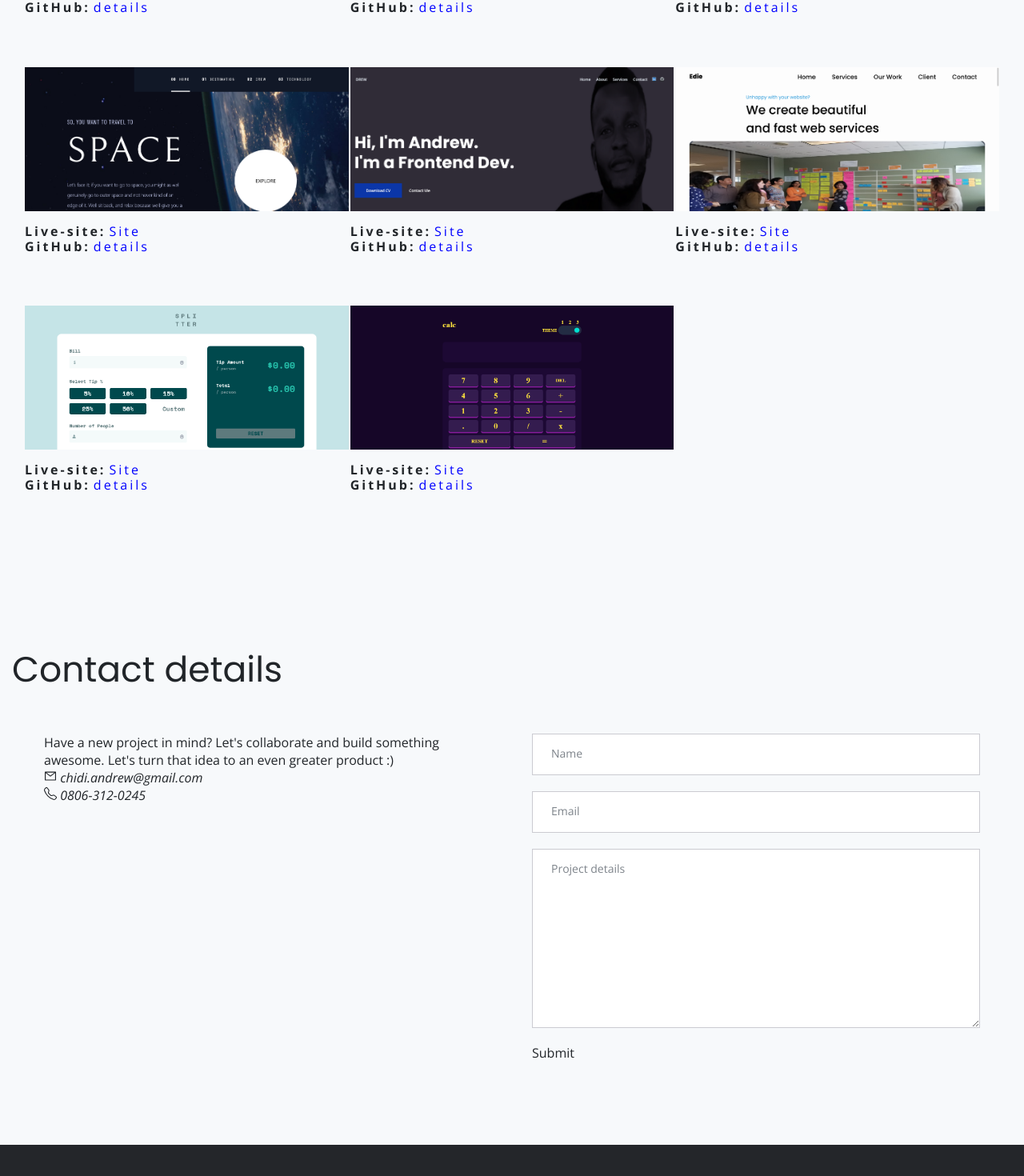
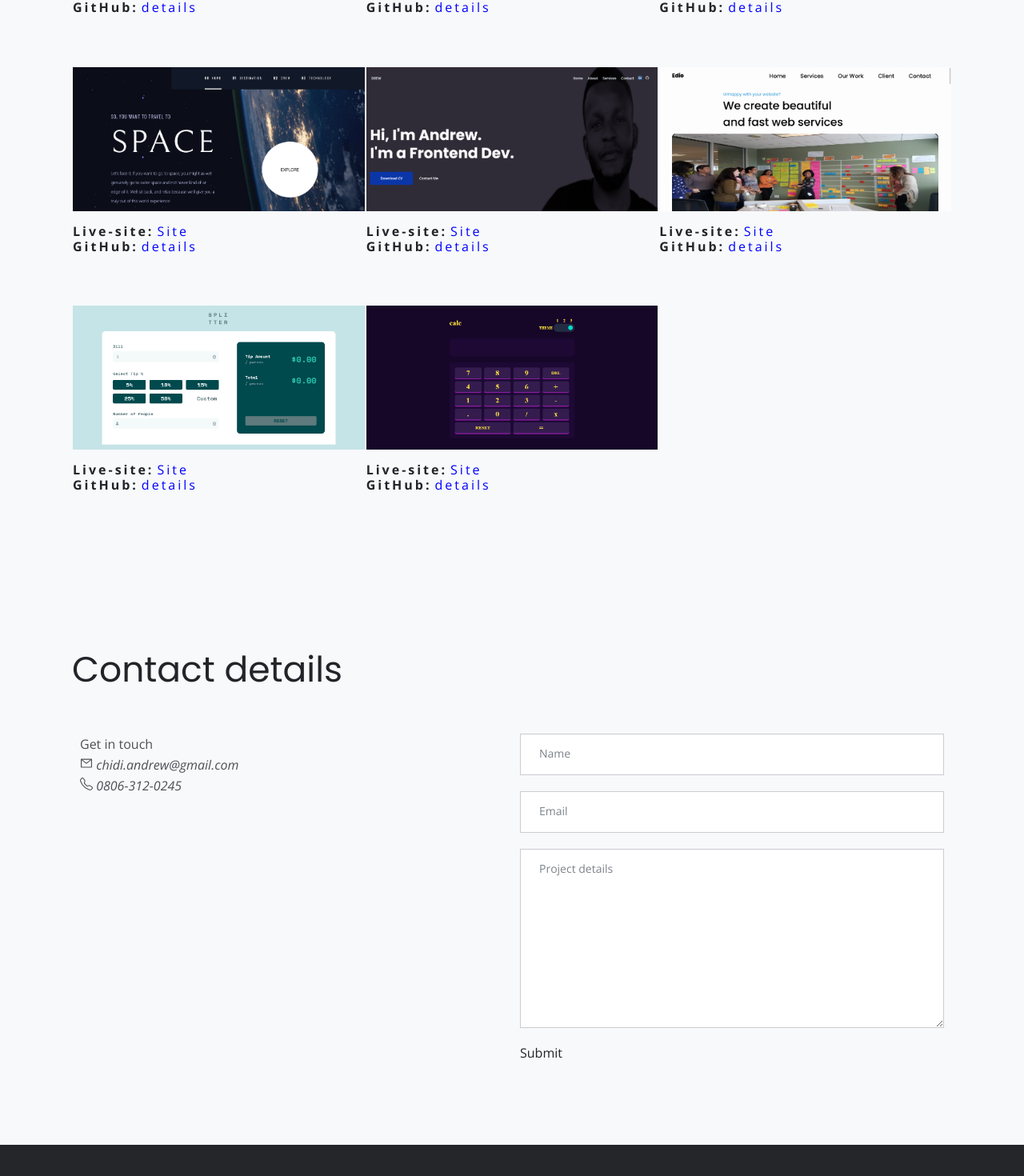
Before and after one commit to drew-chidi/portfolio, a React (Vite) app: page / in a window 1280 px wide. Shown: the part 2603-4073 px from the top of the page at 80% size. Built offline with nearby package versions, Linux system fonts and the light colour scheme.

Commit message:
refactor the contact section and portfolio section

```diff
--- a/src/components/Contact/Contact.module.css
+++ b/src/components/Contact/Contact.module.css
@@ -1,10 +1,4 @@
-.form_1 {
-  padding-top: 7.75rem;
-  padding-bottom: 7rem;
-  text-align: center;
-  background-color: #f7f9fb;
-}
-.form_1 .s_contact {
+.s_contact {
   display: flex;
   max-width: 100%;
   justify-content: center;
@@ -13,8 +7,8 @@
 }
 .container {
   width: 100%;
-  padding-right: 15px;
-  padding-left: 15px;
+  /* padding-right: 15px;
+  padding-left: 15px; */
   margin-right: auto;
   margin-left: auto;
 }
@@ -27,11 +21,11 @@
 .col_lg_12 {
   position: relative;
   width: 100%;
-  padding-right: 15px;
-  padding-left: 15px;
+  /* padding-right: 15px;
+  padding-left: 15px; */
 }
 
-.form_1 .p_heading {
+.p_heading {
   margin-bottom: 4rem;
   color: #4d5055;
   font-style: normal;
@@ -39,7 +33,7 @@
   font-stretch: normal;
   font-size: 1rem;
   line-height: 1.625rem;
-  font-family: "Open Sans", sans-serif;
+  font-family: 'Open Sans', sans-serif;
 }
 form {
   display: block;
--- a/src/components/Contact/index.jsx
+++ b/src/components/Contact/index.jsx
@@ -27,9 +27,7 @@ const Contact = ({ setSelectedPage }) => {
           <div className={classes.row}>
             <div className={classes.col_lg_12}>
               <p className={classes.p_heading}>
-                Have a new project in mind? Let's collaborate and build
-                something awesome. Let's turn that idea to an even greater
-                product :){' '}
+                Get in touch
                 <address>
                   <a class='blue no-line' href='mailto:chidi.andrew@gmail.com'>
                     <AiOutlineMail /> chidi.andrew@gmail.com
--- a/src/components/Layout/SectionLayout.module.css
+++ b/src/components/Layout/SectionLayout.module.css
@@ -11,10 +11,8 @@
   background-color: #1e1f23;
 }
 .container {
-  margin-right: auto;
-  margin-left: auto;
-  padding-right: 15px;
-  padding-left: 15px;
+  margin: auto;
+  padding: 0 20px;
   width: 100%;
 }
 .section_heading {
@@ -28,8 +26,26 @@
 /*************************/
 /*     Media Queries     */
 /*************************/
+@media (min-width: 576px) {
+  .container {
+    max-width: 540px;
+  }
+}
 @media (min-width: 768px) {
+  .container {
+    max-width: 720px;
+  }
   .section_heading {
     font-size: 2.75rem;
   }
 }
+@media (min-width: 1024px) {
+  .container {
+    max-width: 960px;
+  }
+}
+@media (min-width: 1280px) {
+  .container {
+    max-width: 1140px;
+  }
+}
--- a/src/components/Portfolio/Portfolio.module.css
+++ b/src/components/Portfolio/Portfolio.module.css
@@ -6,8 +6,8 @@
   display: flex;
   -ms-flex-wrap: wrap;
   flex-wrap: wrap;
-  margin-right: -15px;
-  margin-left: -15px;
+  /* margin-right: -15px;
+  margin-left: -15px; */
 }
 .container {
   display: flex;
@@ -23,8 +23,8 @@
   display: flex;
   flex-direction: column;
   width: 100%;
-  padding-right: 15px;
-  padding-left: 15px;
+  /* padding-right: 15px;
+  padding-left: 15px; */
 }
 .h2_heading {
   margin-bottom: 0.75rem;
@@ -81,14 +81,17 @@
 /*************************/
 /*     Media Queries     */
 /*************************/
-@media (min-width: 640px) {
-  .container {
-    max-width: 540px;
+
+@media (min-width: 768px) {
+  /* .container {
+    max-width: 720px;
+  } */
+  .column {
+    flex-direction: row;
+    flex-wrap: wrap;
   }
-}
-@media (min-width: 768px) {
-  .container {
-    max-width: 720px;
+  .text_container {
+    width: 50%;
   }
 }
 @media (min-width: 992px) {
```
